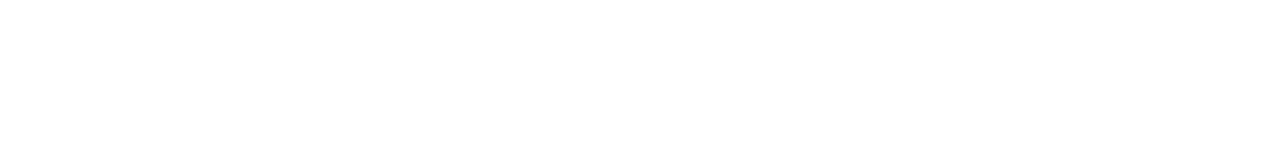
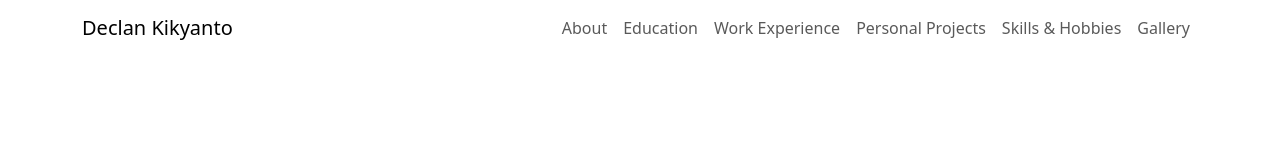
Before and after one commit to imdikk/personalproject, a plain HTML site: page index.html in a window 1280 px wide. Drawn offline with nearby package versions, Linux system fonts and the light colour scheme.

Commit message:
adding NavBar to index.html

```diff
--- a/index.html
+++ b/index.html
@@ -8,6 +8,41 @@
     <link rel="stylesheet" href="styles.css">
 </head>
 <body>
+    <nav class="navbar navbar-expand-lg bg-white">
+        <div class="container">
+            <a href="#" class="navbar-brand">Declan Kikyanto</a>
+
+            <button class="navbar-toggler"
+            type="button"
+            data-bs-toggle="collapse"
+            data-bs-target="#navbarNav">
+                <span class="navbar-toggler-icon"></span>
+            </button>
+
+            <div class="collapse navbar-collapse" id="navbarNav">
+                <ul class="navbar-nav ms-auto">
+                    <li class="nav-item">
+                        <a href="about.html" class="nav-link">About</a>
+                    </li>
+                    <li class="nav-item">
+                        <a href="education.html" class="nav-link">Education</a>
+                    </li>
+                    <li class="nav-item">
+                        <a href="workexperience.html" class="nav-link">Work Experience</a>
+                    </li>
+                    <li class="nav-item">
+                        <a href="personalprojects.html" class="nav-link">Personal Projects</a>
+                    </li>
+                    <li class="nav-item">
+                        <a href="skills-hobbies.html" class="nav-link">Skills & Hobbies</a>
+                    </li>
+                    <li class="nav-item">
+                        <a href="gallery.html" class="nav-link">Gallery</a>
+                    </li>
+                </ul>
+            </div>
+        </div>
+    </nav>
 
     <script src="https://cdn.jsdelivr.net/npm/bootstrap@5.3.3/dist/js/bootstrap.min.js" integrity="sha384-0pUGZvbkm6XF6gxjEnlmuGrJXVbNuzT9qBBavbLwCsOGabYfZo0T0to5eqruptLy" crossorigin="anonymous"></script>
 </body>
```
